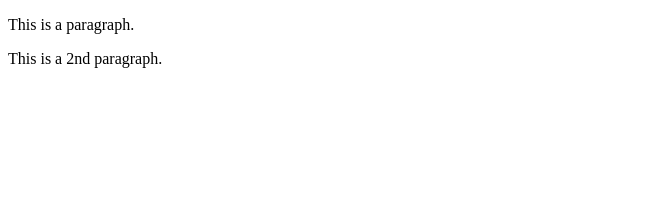
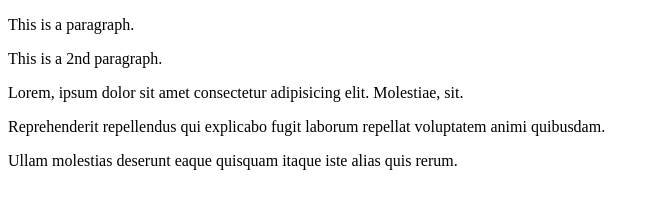
Before and after one commit to xequilibr1um/git-example-project, a plain HTML site: page index.html in a window 1280 px wide. Shown: the whole page, without its empty margins (0-655 px from the left). Drawn offline with Linux system fonts and the light colour scheme.

Commit message:
Added new lorem paragraphs to index.

```diff
--- a/index.html
+++ b/index.html
@@ -9,5 +9,13 @@
   <body>
     <p>This is a paragraph.</p>
     <p>This is a 2nd paragraph.</p>
+    <p>
+      Lorem, ipsum dolor sit amet consectetur adipisicing elit. Molestiae, sit.
+    </p>
+    <p>
+      Reprehenderit repellendus qui explicabo fugit laborum repellat voluptatem
+      animi quibusdam.
+    </p>
+    <p>Ullam molestias deserunt eaque quisquam itaque iste alias quis rerum.</p>
   </body>
 </html>
```
